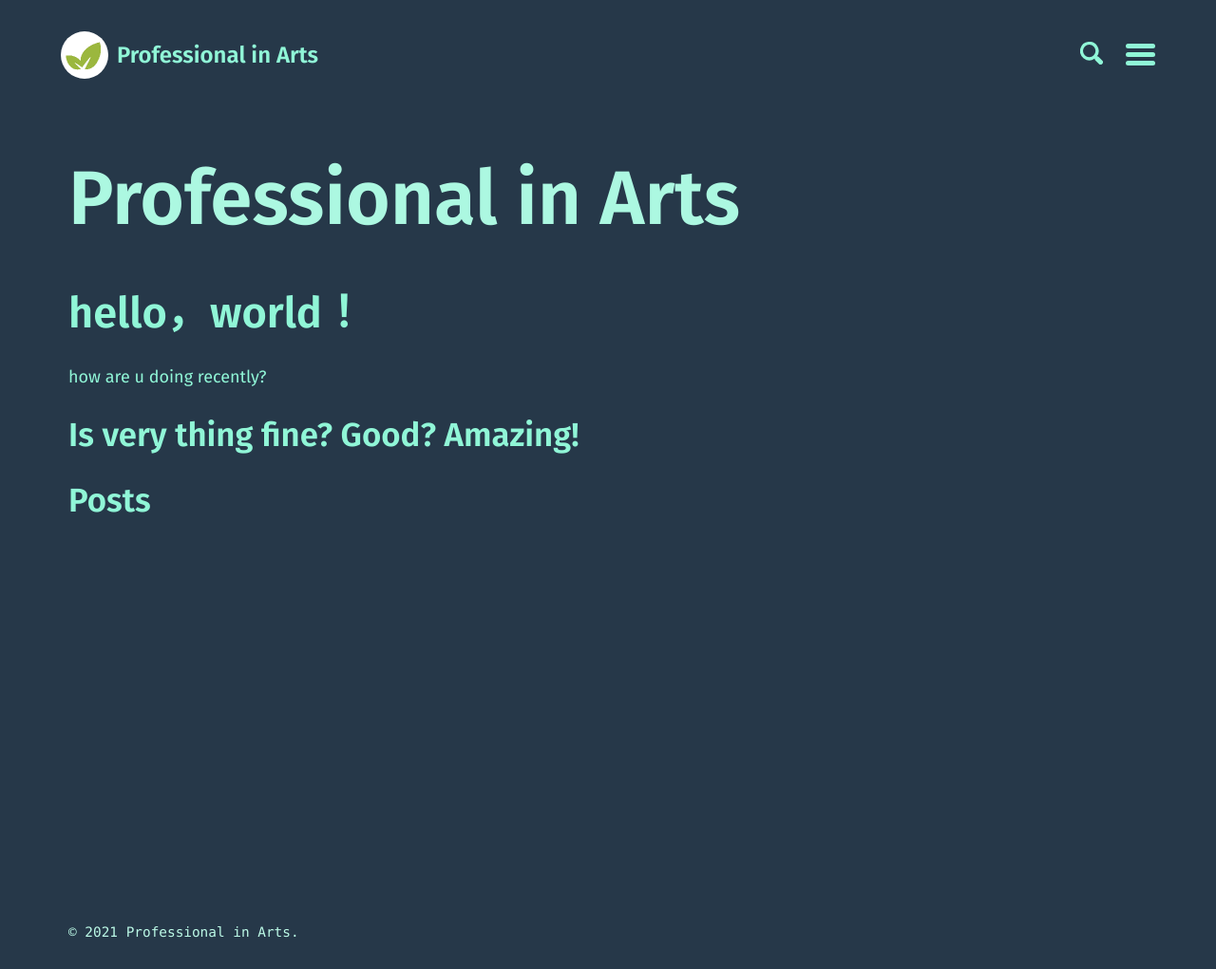
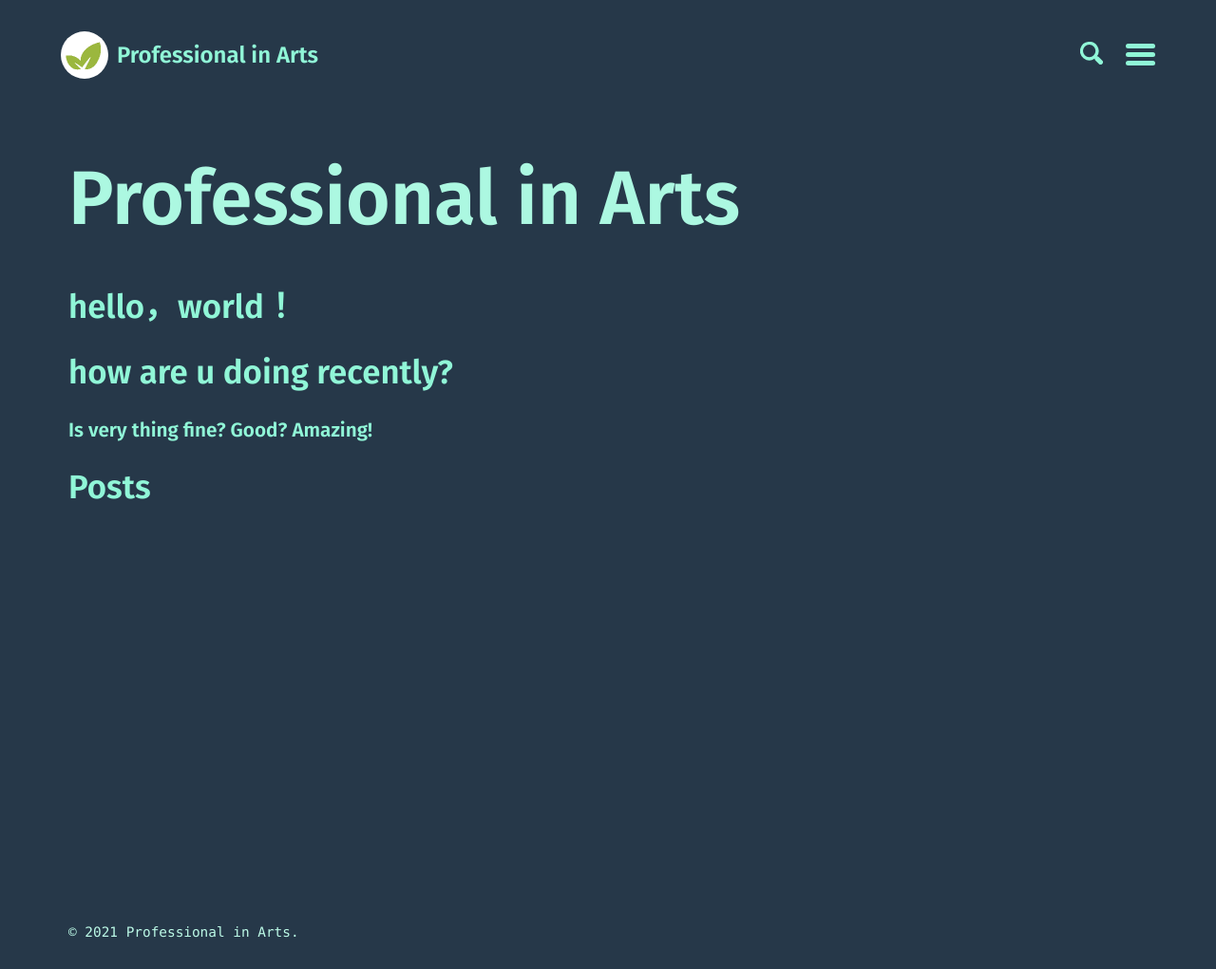
Before and after one commit to scilifen/victorscilifen.github.io, a Jekyll site: the page built from index.md, in a window 1280 px wide. Shown: the whole page at 95% size. Built offline with Jekyll 4.4.1, drawn with Linux system fonts in a browser that asks for light colours.

```diff
--- a/index.md
+++ b/index.md
@@ -3,7 +3,7 @@ layout: home
 paginate: true
 ---
 
-# hello，world！
-how are u doing recently?
+## hello，world！
+## how are u doing recently?
 
-## Is very thing fine? Good? Amazing!
+#### Is very thing fine? Good? Amazing!
```
